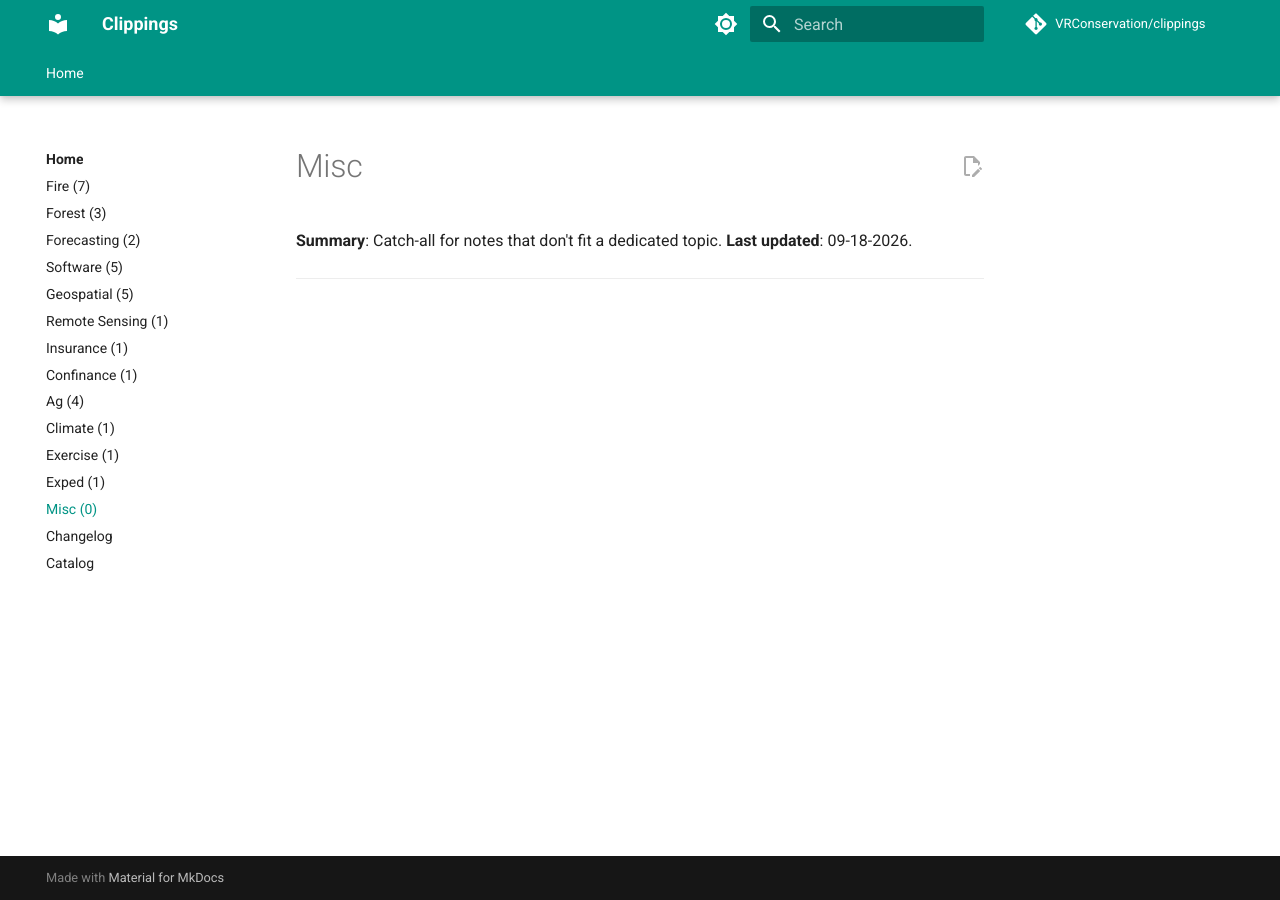
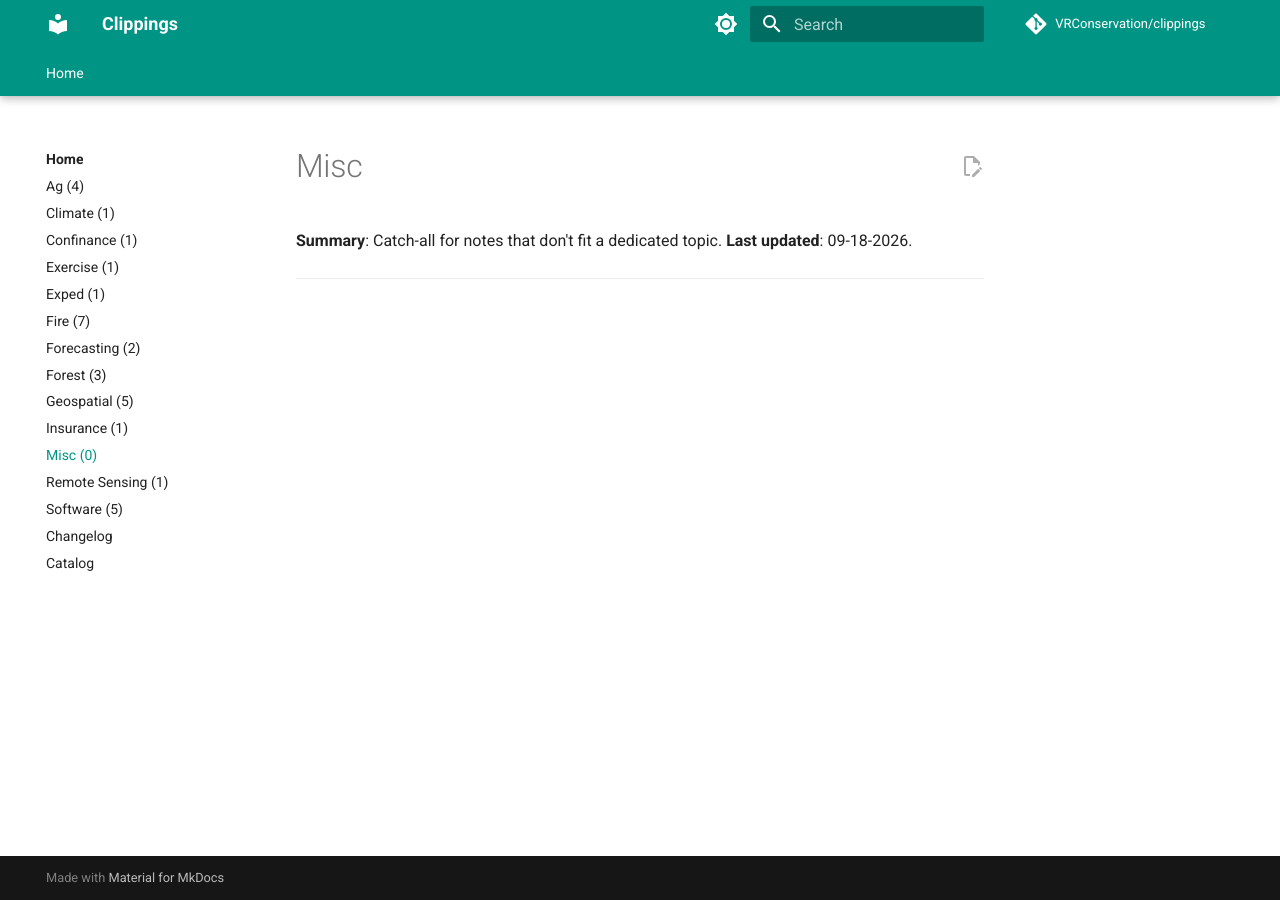
Before and after one commit to VRConservation/clippings, an MkDocs documentation site: the page built from notes/Misc.md, in a window 1280 px wide. Built offline with MkDocs 1.6.1 and Material for MkDocs 9.7.7, drawn with Linux system fonts in a browser that asks for light colours; comment, search, counter and statistics services are not loaded.

```diff
--- a/mkdocs.yml
+++ b/mkdocs.yml
@@ -63,18 +63,18 @@ markdown_extensions:
 nav:
   - Home:
     - index.md
-    - Fire: Fire.md
-    - Forest: Forest.md
-    - Forecasting: Forecasting.md
-    - Software: Software.md
-    - Geospatial: Geospatial.md
-    - Remote Sensing: Remote_Sensing.md
-    - Insurance: Insurance.md
-    - Confinance: Confinance.md
     - Ag: Ag.md
     - Climate: Climate.md
+    - Confinance: Confinance.md
     - Exercise: Exercise.md
     - Exped: Exped.md
+    - Fire: Fire.md
+    - Forecasting: Forecasting.md
+    - Forest: Forest.md
+    - Geospatial: Geospatial.md
+    - Insurance: Insurance.md
     - Misc: Misc.md
+    - Remote Sensing: Remote_Sensing.md
+    - Software: Software.md
     - Changelog: log.md
     - Catalog: Catalog.md
```
